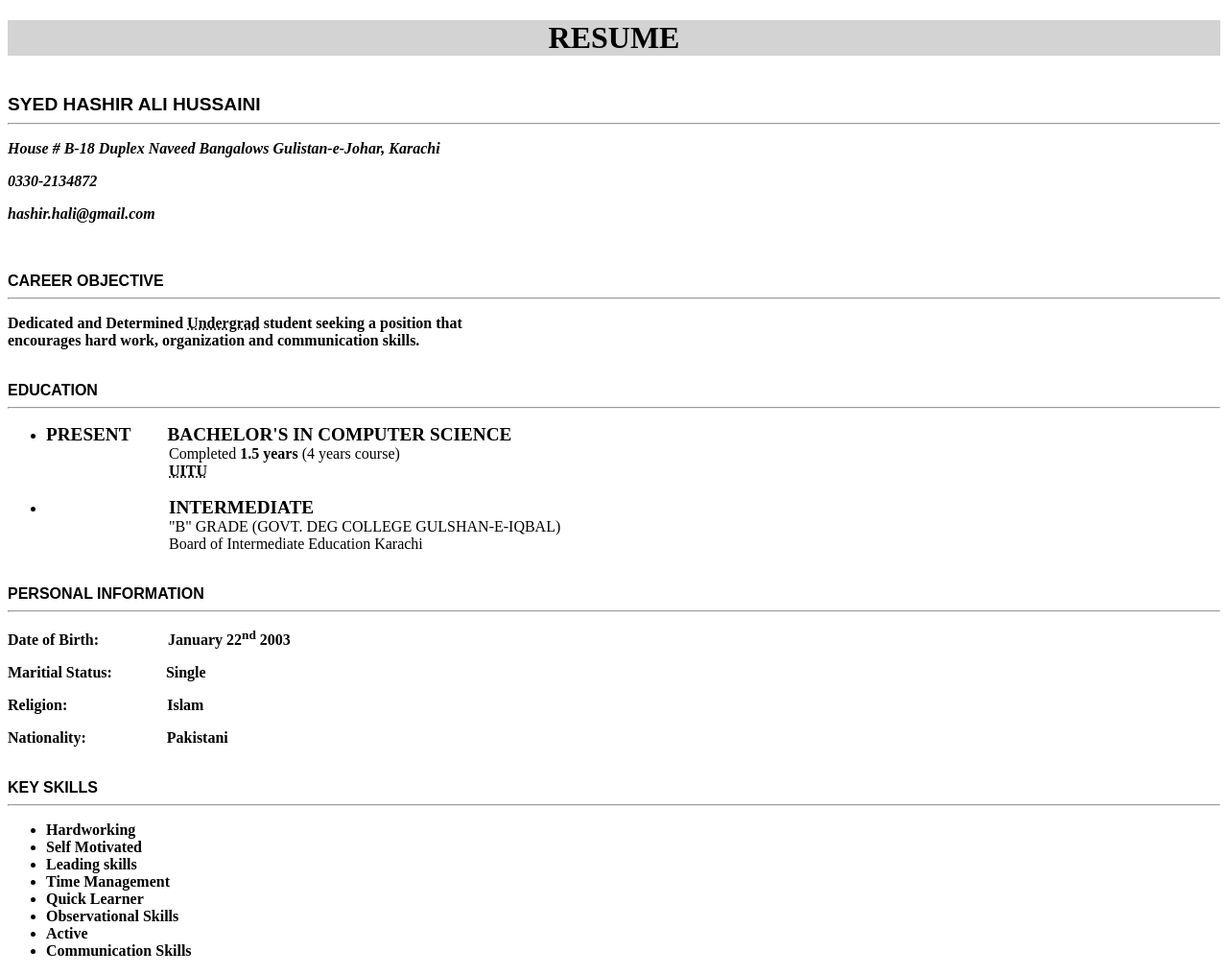
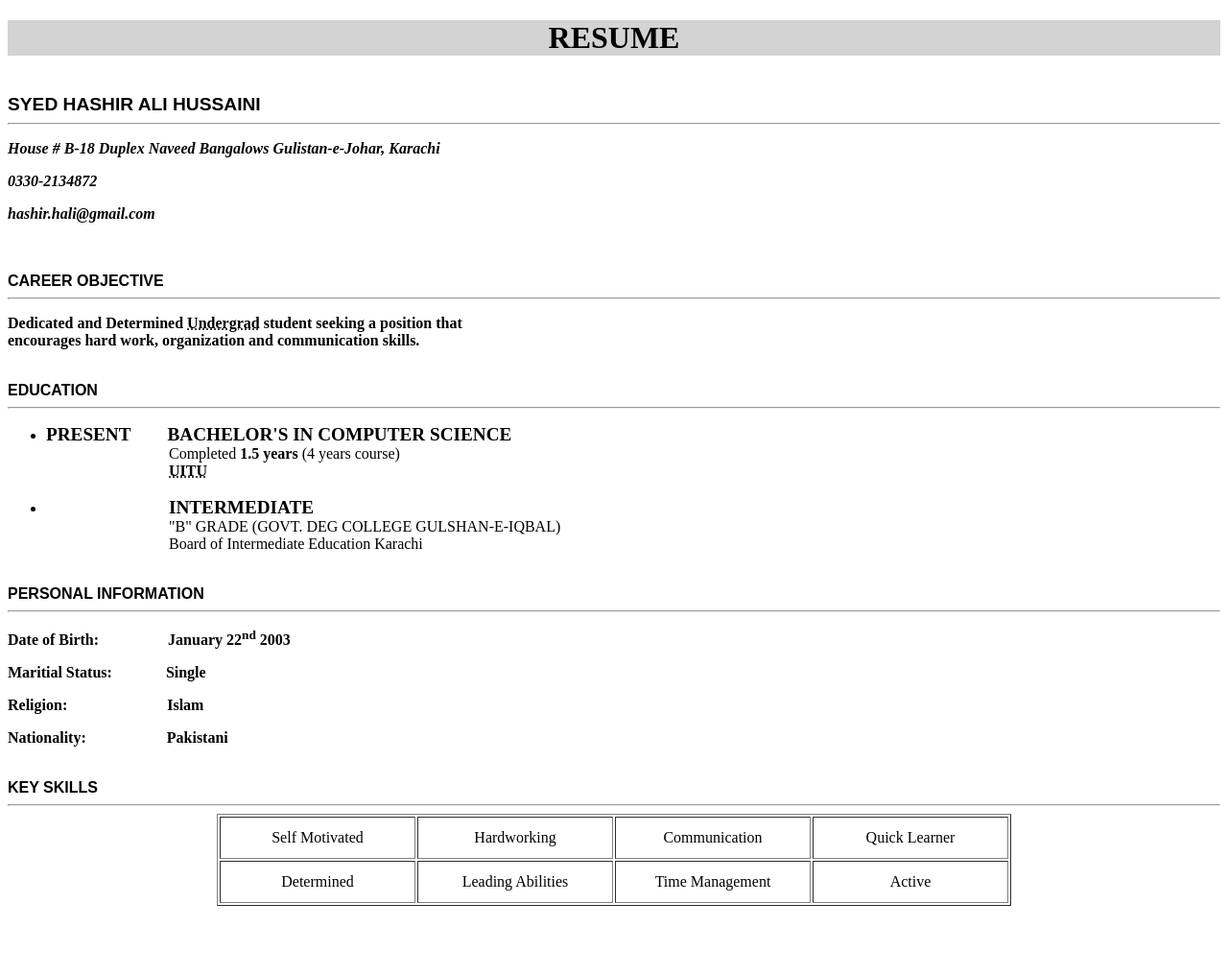
Before and after one commit to syedhaashir/Resume-2.0, a plain HTML site: page index.html in a window 1280 px wide. Shown: the whole page at 96% size. After the commit the page ends 952 px from the top, so only its background shows below. Drawn offline with Linux system fonts and the light colour scheme.

Commit message:
changes made

```diff
--- a/index.html
+++ b/index.html
@@ -71,16 +71,20 @@
         <text style="font-family:Sans-serif;"><b>KEY SKILLS</b></text>
         <hr>
 
-    <ul>
-        <li><b>Hardworking</b></li>
-        <li><b>Self Motivated</b></li>
-        <li><b>Leading skills</b></li>
-        <li><b>Time Management</b></li>
-        <li><b>Quick Learner</b></li>
-        <li><b>Observational Skills</b></li>
-        <li><b>Active</b></li>
-        <li><b>Communication Skills</b></li>
-    </ul>
+    <table border="1" align="center">
+        <tr>
+          <td style="column-width: 200px; height: 40px;" align="center">Self Motivated</td>
+          <td style="column-width: 200px; height: 40px;" align="center">Hardworking</td>
+          <td style="column-width: 200px;" align="center">Communication</td>
+          <td style="column-width: 200px;" align="center">Quick Learner</td>
+        </tr>
+        <tr>
+          <td style="column-width: 200px; height: 40px;" align="center">Determined</td>
+          <td style="column-width: 200px;" align="center">Leading Abilities</td>
+          <td style="column-width: 200px;" align="center">Time Management</td>
+          <td style="column-width: 200px;" align="center">Active</td>
+        </tr>
+      </table>
 
 </body>
 </html>
```
